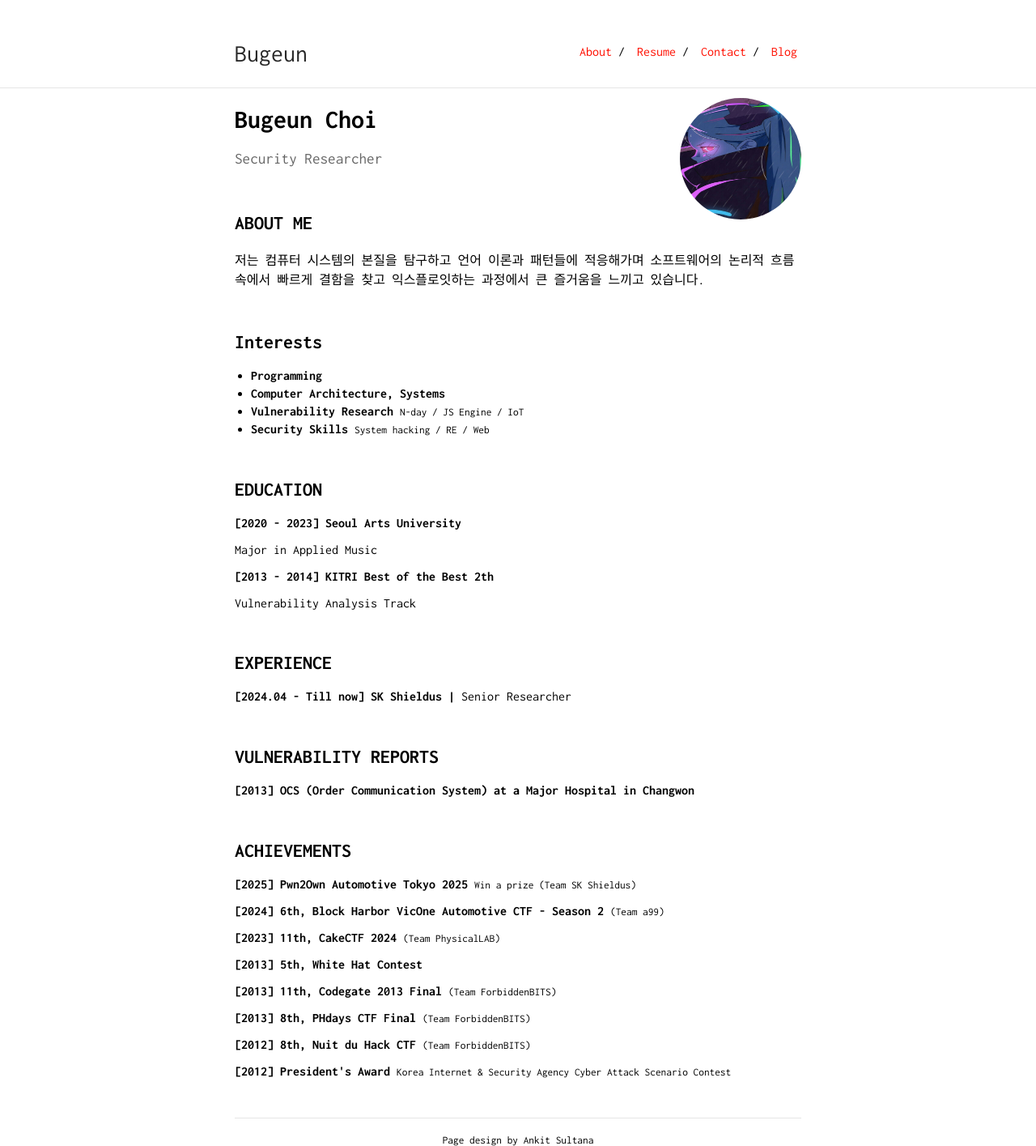
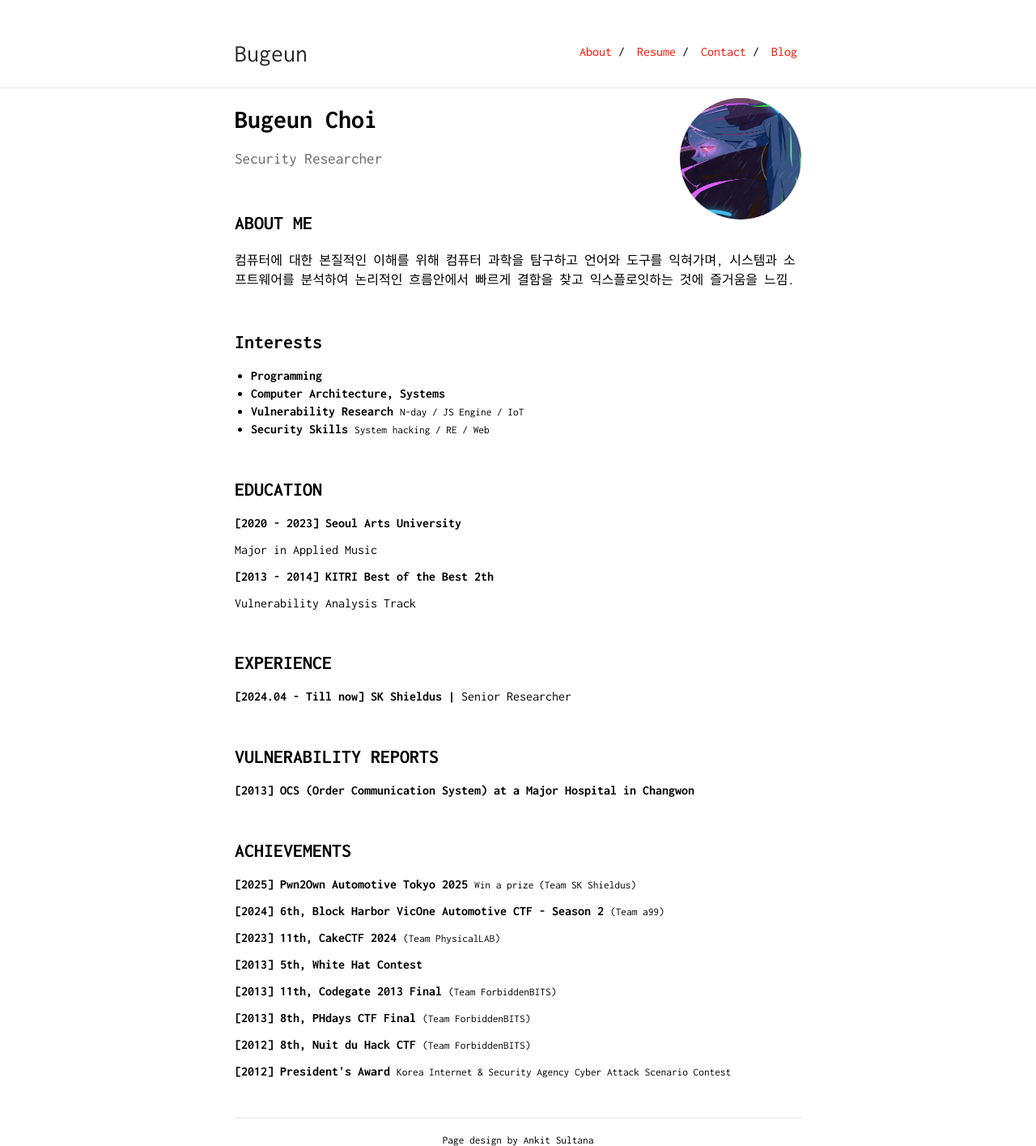
Before and after one commit to Bugeun/bugeun.github.io, a Jekyll site: the page built from index.md, in a window 1280 px wide. Shown: the whole page at 81% size. Built offline with Jekyll 4.4.1, drawn with Linux system fonts in a browser that asks for light colours.

Commit message:
Update index.md

```diff
--- a/index.md
+++ b/index.md
@@ -11,7 +11,7 @@ Security Researcher
 
 ## ABOUT ME
 
-<p>저는 컴퓨터 시스템의 본질을 탐구하고 언어 이론과 패턴들에 적응해가며 소프트웨어의 논리적 흐름 속에서 빠르게 결함을 찾고 익스플로잇하는 과정에서 큰 즐거움을 느끼고 있습니다.</p>
+<p>컴퓨터에 대한 본질적인 이해를 위해 컴퓨터 과학을 탐구하고 언어와 도구를 익혀가며, 시스템과 소프트웨어를 분석하여 논리적인 흐름안에서 빠르게 결함을 찾고 익스플로잇하는 것에 즐거움을 느낌.</p>
 
 &nbsp;
 
```
